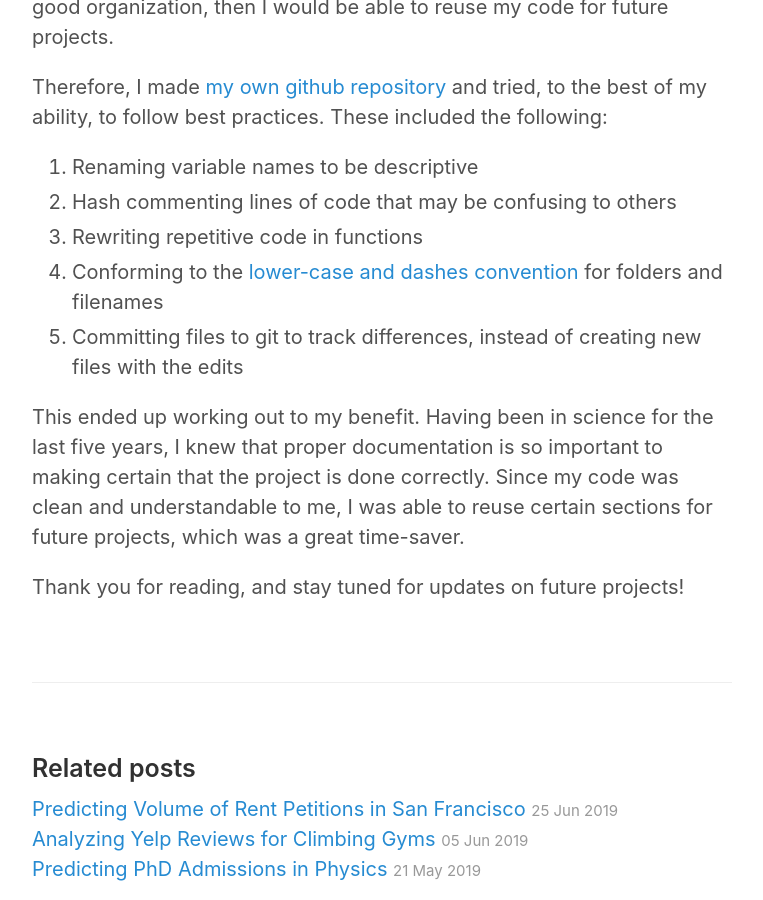
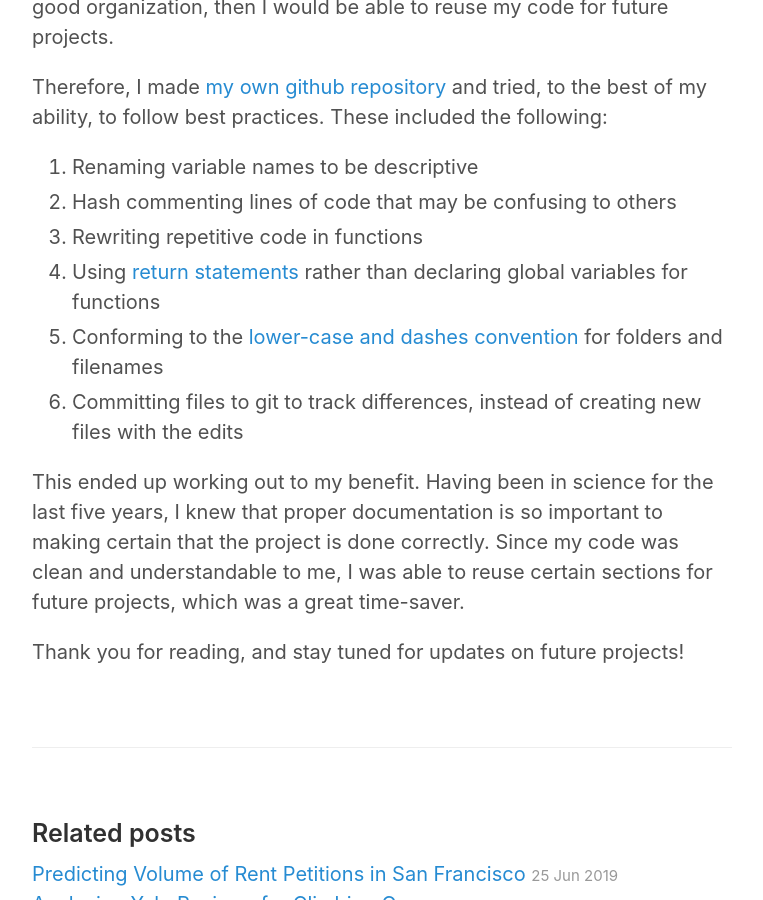
Before and after one commit to harrisonized/harrisonized.github.io, a Jekyll site: the page built from _posts/2019-04-23-mta.md, in a window 1280 px wide and 900 px high, scrolled down 1901 px. Shown: the whole window, without its empty margins (258-1021 px from the left). Built offline with Jekyll 4.4.1, drawn with Linux system fonts in a browser that asks for light colours.

Commit message:
minor update

```diff
--- a/_posts/2019-04-23-mta.md
+++ b/_posts/2019-04-23-mta.md
@@ -38,8 +38,9 @@ Therefore, I made [my own github repository](https://github.com/harrisonized/mta
 1. Renaming variable names to be descriptive
 2. Hash commenting lines of code that may be confusing to others
 3. Rewriting repetitive code in functions
-4. Conforming to the [lower-case and dashes convention](https://jjloomis.gitbooks.io/file-and-folder-management/content/file-and-folder-naming-conventions.html) for folders and filenames
-5. Committing files to git to track differences, instead of creating new files with the edits
+4. Using [return statements](https://book.pythontips.com/en/latest/global_&_return.html) rather than declaring global variables for functions
+5. Conforming to the [lower-case and dashes convention](https://jjloomis.gitbooks.io/file-and-folder-management/content/file-and-folder-naming-conventions.html) for folders and filenames
+6. Committing files to git to track differences, instead of creating new files with the edits
 
 This ended up working out to my benefit. Having been in science for the last five years, I knew that proper documentation is so important to making certain that the project is done correctly. Since my code was clean and understandable to me, I was able to reuse certain sections for future projects, which was a great time-saver.
 
```
